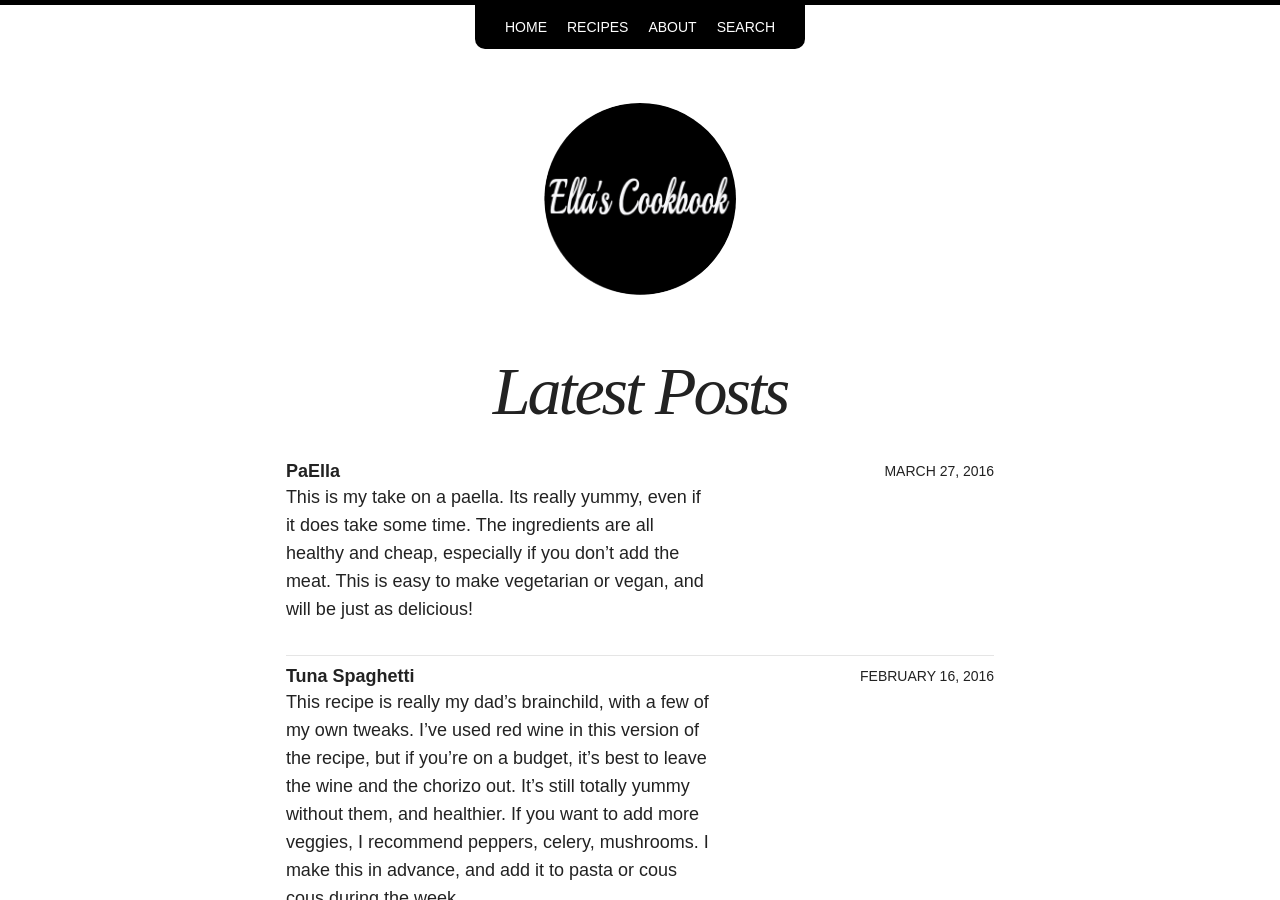
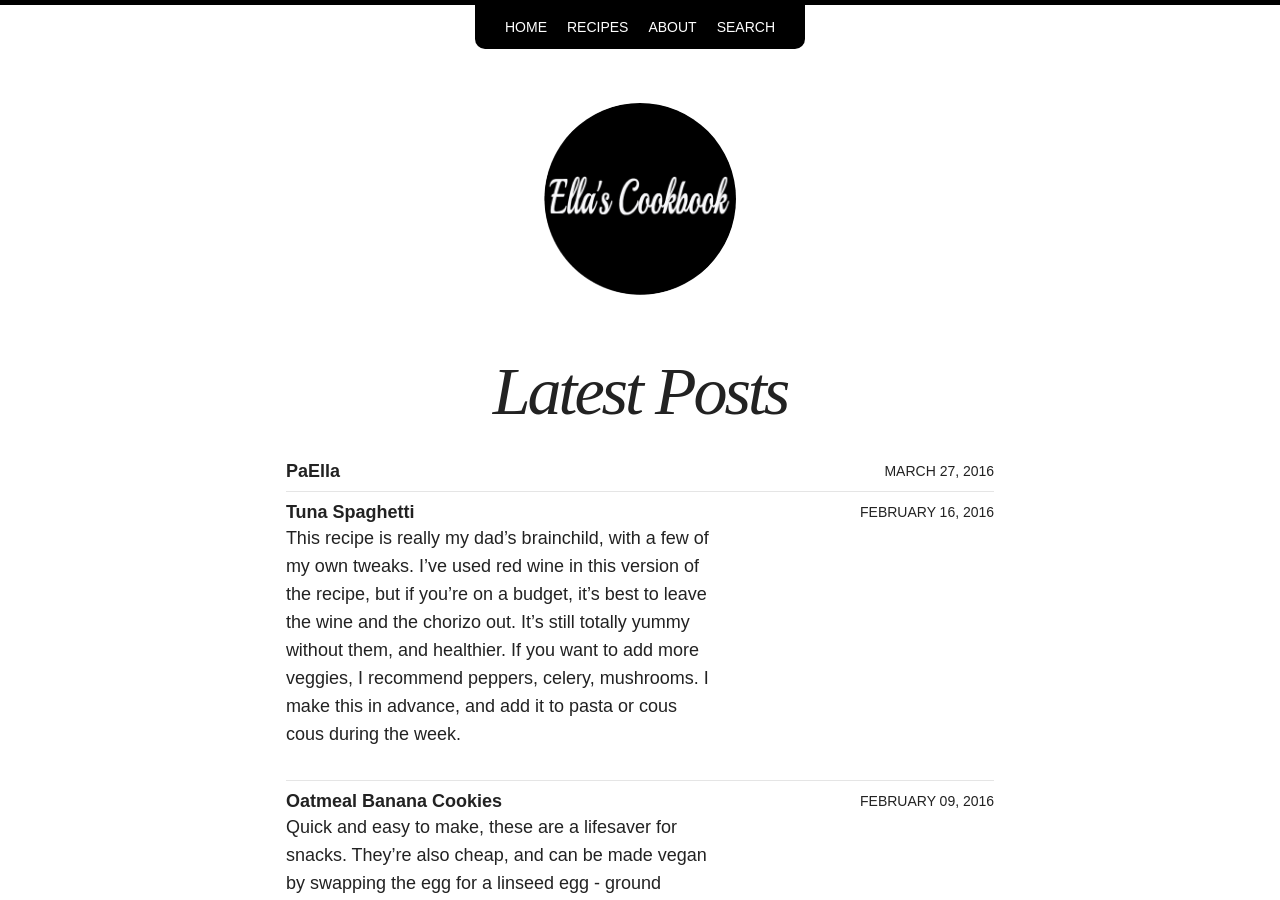
Before and after one commit to ellacullen/ellacullen.github.io, a Jekyll site: the page built from index.html, in a window 1280 px wide and 900 px high. Built offline with Jekyll 4.4.1, drawn with Linux system fonts in a browser that asks for light colours; nearby versions of some CDN libraries.

Commit message:
Trying stuff

```diff
--- a/_posts/2016-03-27-PaElla.markdown
+++ b/_posts/2016-03-27-PaElla.markdown
@@ -1,7 +1,7 @@
 ---
 layout: post
 title:  "PaElla"
-excerpt:
+excerpt: ""
 date:   2016-03-27 18:00:11 +0000
 categories: recipes
 ---
```
